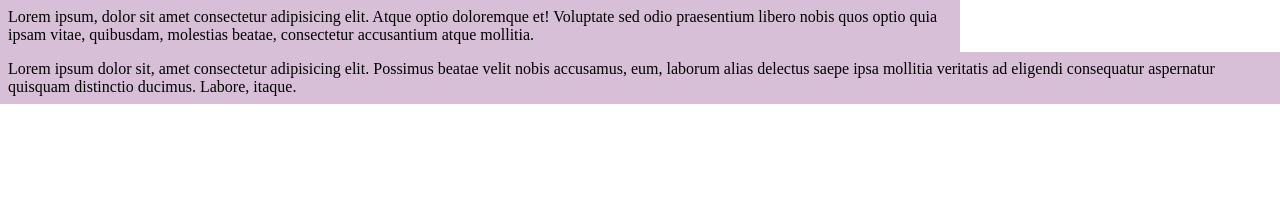
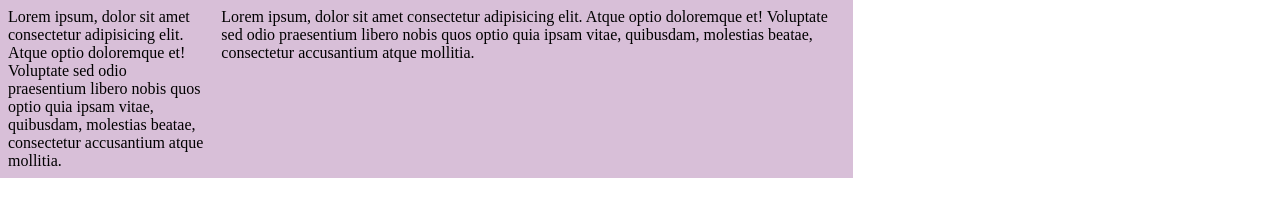
Before and after one commit to EdaToktogulova/homework2, a plain HTML site: page add.html in a window 1280 px wide. Drawn offline with Linux system fonts and the light colour scheme.

Commit message:
added div class

```diff
--- a/add.html
+++ b/add.html
@@ -12,12 +12,14 @@
 <body>
 
     <div class="row">
-        <div class="column-9">Lorem ipsum, dolor sit amet consectetur adipisicing elit. Atque optio doloremque et! Voluptate sed odio praesentium libero nobis quos optio quia ipsam vitae, quibusdam, molestias beatae, consectetur accusantium atque mollitia.</div>
+        <div class="column-2">Lorem ipsum, dolor sit amet consectetur adipisicing elit. Atque optio doloremque et!
+            Voluptate sed odio praesentium libero nobis quos optio quia ipsam vitae, quibusdam, molestias beatae,
+            consectetur accusantium atque mollitia.</div>
+
+        <div class="column-6">Lorem ipsum, dolor sit amet consectetur adipisicing elit. Atque optio doloremque et!
+            Voluptate sed odio praesentium libero nobis quos optio quia ipsam vitae, quibusdam, molestias beatae,
+            consectetur accusantium atque mollitia.</div>
     </div>
-    <div class="column-3">Lorem ipsum dolor sit, amet consectetur adipisicing elit. Possimus beatae velit nobis accusamus, eum, laborum alias delectus saepe ipsa mollitia veritatis ad eligendi consequatur aspernatur quisquam distinctio ducimus. Labore, itaque.</div>
-
-
-
 
 </body>
 
```
